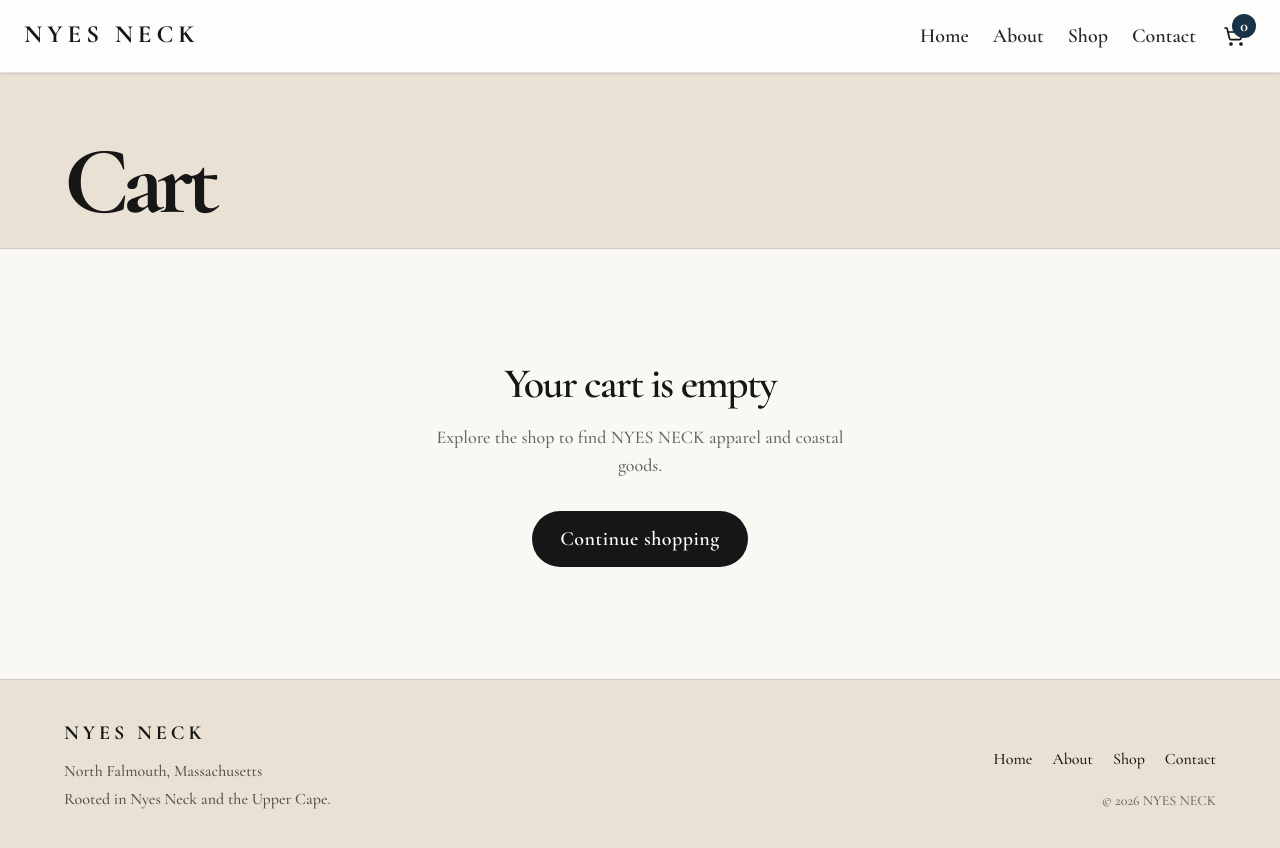
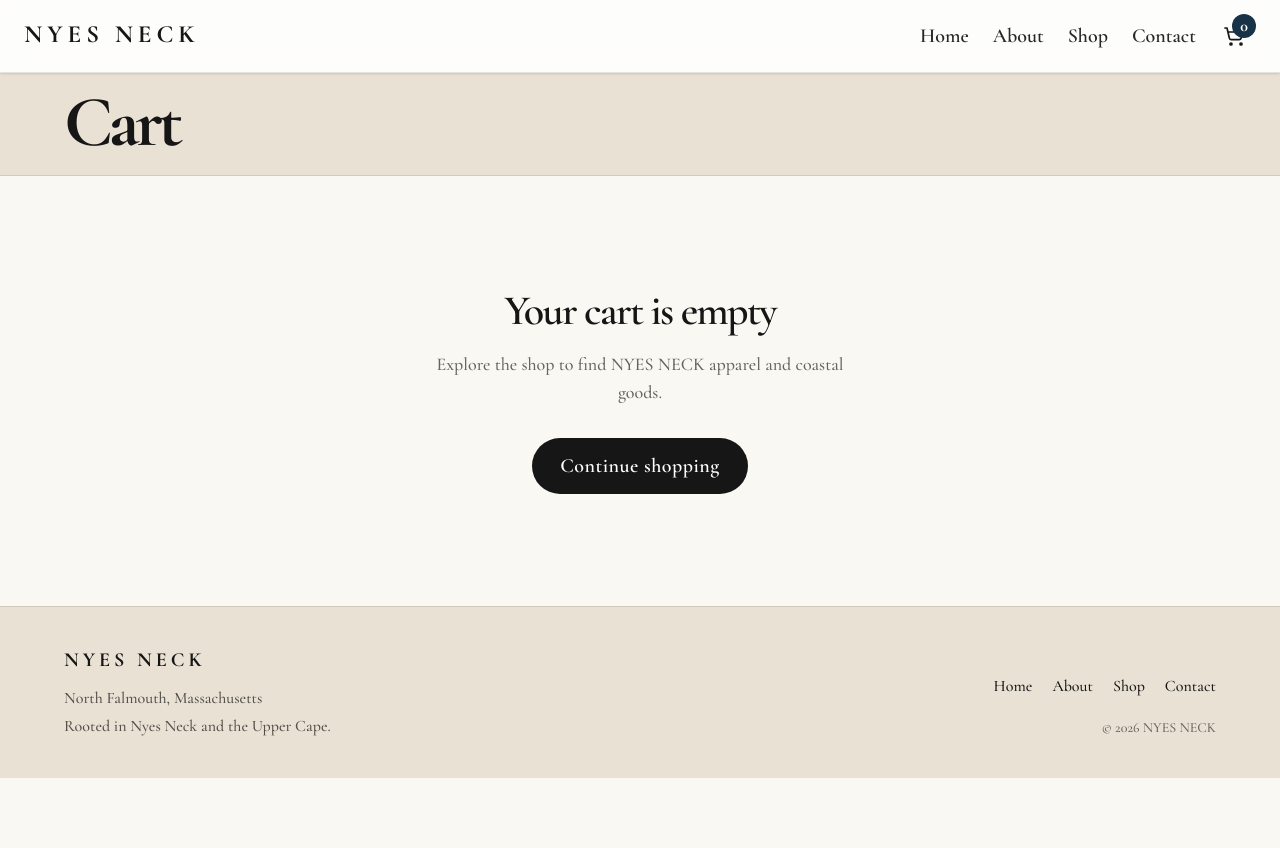
Before and after one commit to joeylandry/nyes_neck, a Next.js app: page /cart in a window 1280 px wide. Shown: the top 848 px of the page. After the commit the page ends 800 px from the top, so only its background shows below. Built offline with nearby package versions, Linux system fonts and the light colour scheme.

Commit message:
fixed headers and sanity link

```diff
--- a/src/app/(site)/about/page.tsx
+++ b/src/app/(site)/about/page.tsx
@@ -9,7 +9,7 @@ export const metadata: Metadata = {
 export default function AboutPage() {
   return (
     <main>
-      <PageHeader title="About" eyebrow="OUR STORY" />
+      <PageHeader title="About" />
       <div className="mx-auto max-w-6xl px-5 py-14 md:px-6 md:py-20">
         <section className="grid gap-8 border-b border-black/10 pb-14 md:grid-cols-[0.8fr_1.2fr] md:gap-16 md:pb-20">
           <h2 className="font-heading text-4xl font-semibold leading-[1.05] tracking-[-0.045em] md:text-5xl">
--- a/src/components/ui/PageHeader.tsx
+++ b/src/components/ui/PageHeader.tsx
@@ -12,12 +12,12 @@ export function PageHeader({ title, eyebrow, tone = "dune" }: PageHeaderProps) {
   };
 
   return (
-    <section className={`h-44 border-b border-black/10 px-5 py-5 md:px-6 md:py-6 ${backgrounds[tone]}`}>
-      <div className="mx-auto flex h-full max-w-6xl flex-col justify-end">
+    <section className={`border-b border-black/10 px-5 pb-4 pt-3 md:px-6 md:pb-5 md:pt-4 ${backgrounds[tone]}`}>
+      <div className="mx-auto max-w-6xl">
         {eyebrow ? (
           <p className="mb-2 text-sm font-bold tracking-[0.24em] text-black/65">{eyebrow}</p>
         ) : null}
-        <h1 className="font-heading text-[clamp(3.25rem,12vw,6rem)] font-bold leading-[0.86] tracking-[-0.065em]">
+        <h1 className="font-heading text-[clamp(2.5rem,8vw,4.5rem)] font-bold leading-[0.92] tracking-[-0.055em]">
           {title}
         </h1>
       </div>
```
